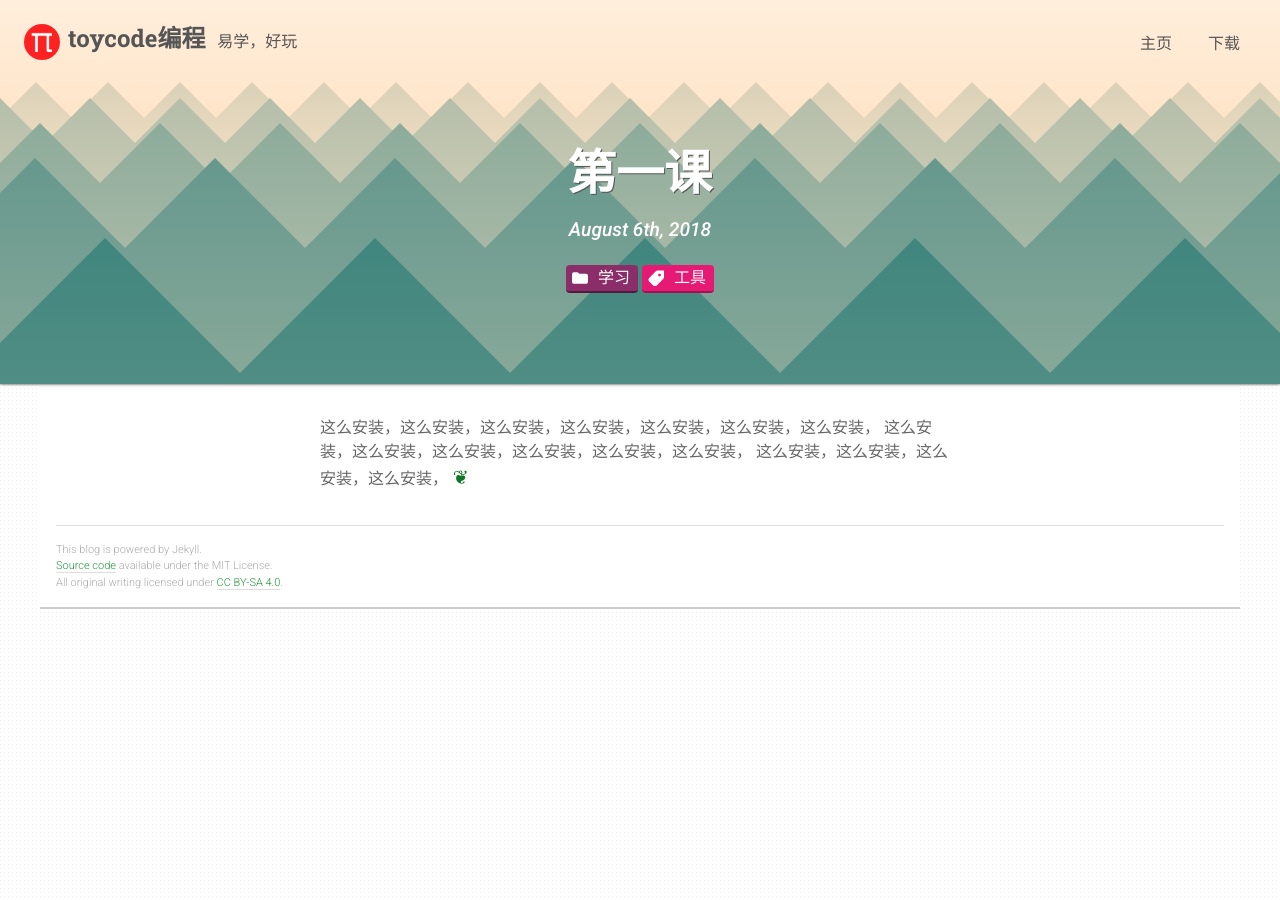
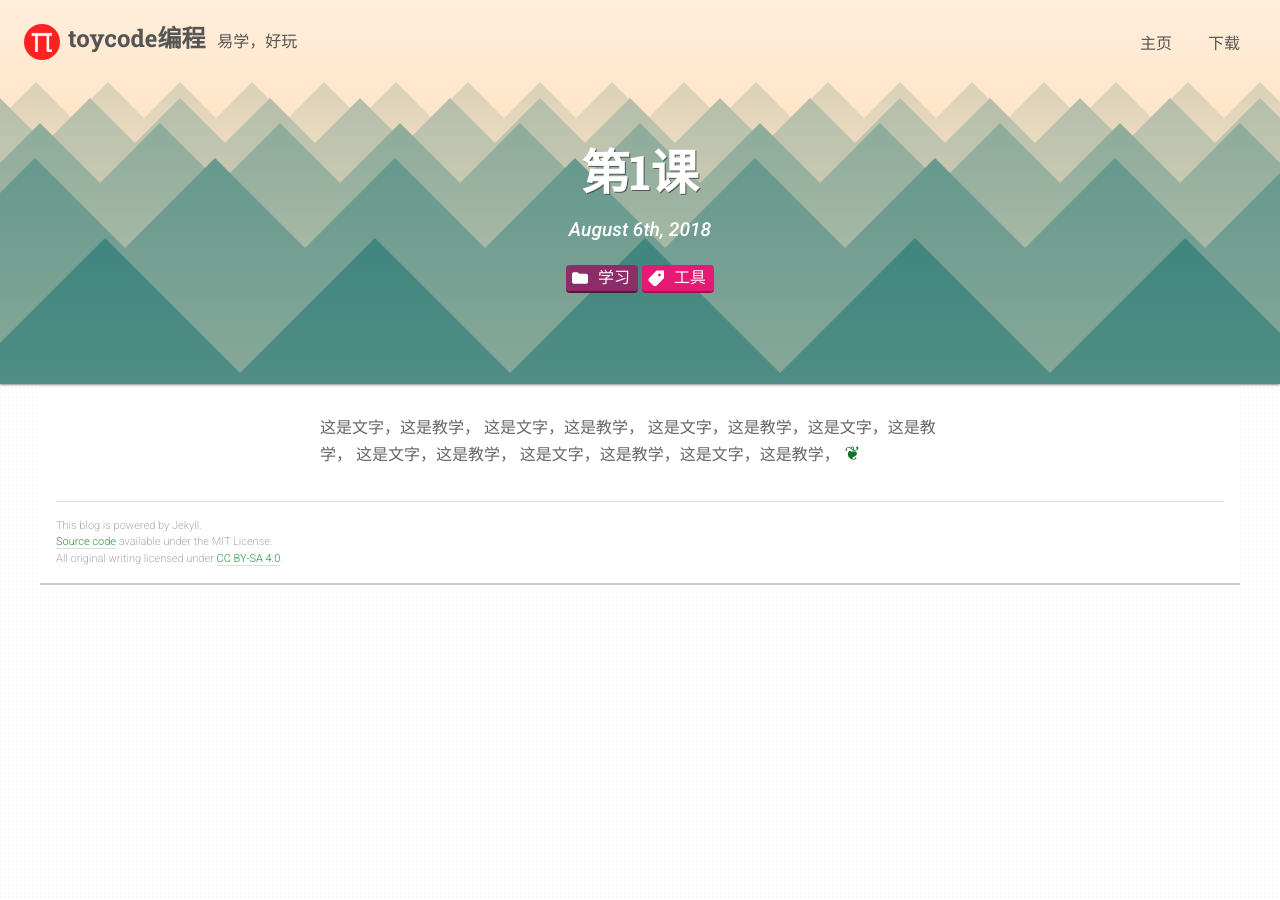
Before and after one commit to toycode/Web, a Jekyll site: the page built from _posts/2018-08-06-setup.md, in a window 1280 px wide. Built offline with Jekyll 4.4.1, drawn with Linux system fonts in a browser that asks for light colours.

Commit message:
Update 2018-08-06-setup.md

```diff
--- a/_posts/2018-08-06-setup.md
+++ b/_posts/2018-08-06-setup.md
@@ -1,14 +1,16 @@
 ---
-title: 第一课
-teaser: 如何安装开发环境
+title: 第1课
+teaser: 开发环境下载与运行
 category: 学习
 tags: 工具
 reddit_post:
 featured_comments:
 ---
 
-这么安装，这么安装，这么安装，这么安装，这么安装，这么安装，这么安装，
-这么安装，这么安装，这么安装，这么安装，这么安装，这么安装，
-这么安装，这么安装，这么安装，这么安装，
+这是文字，这是教学，
+这是文字，这是教学，
+这是文字，这是教学，这是文字，这是教学，
+这是文字，这是教学，
+这是文字，这是教学，这是文字，这是教学，
 
 ---
```
